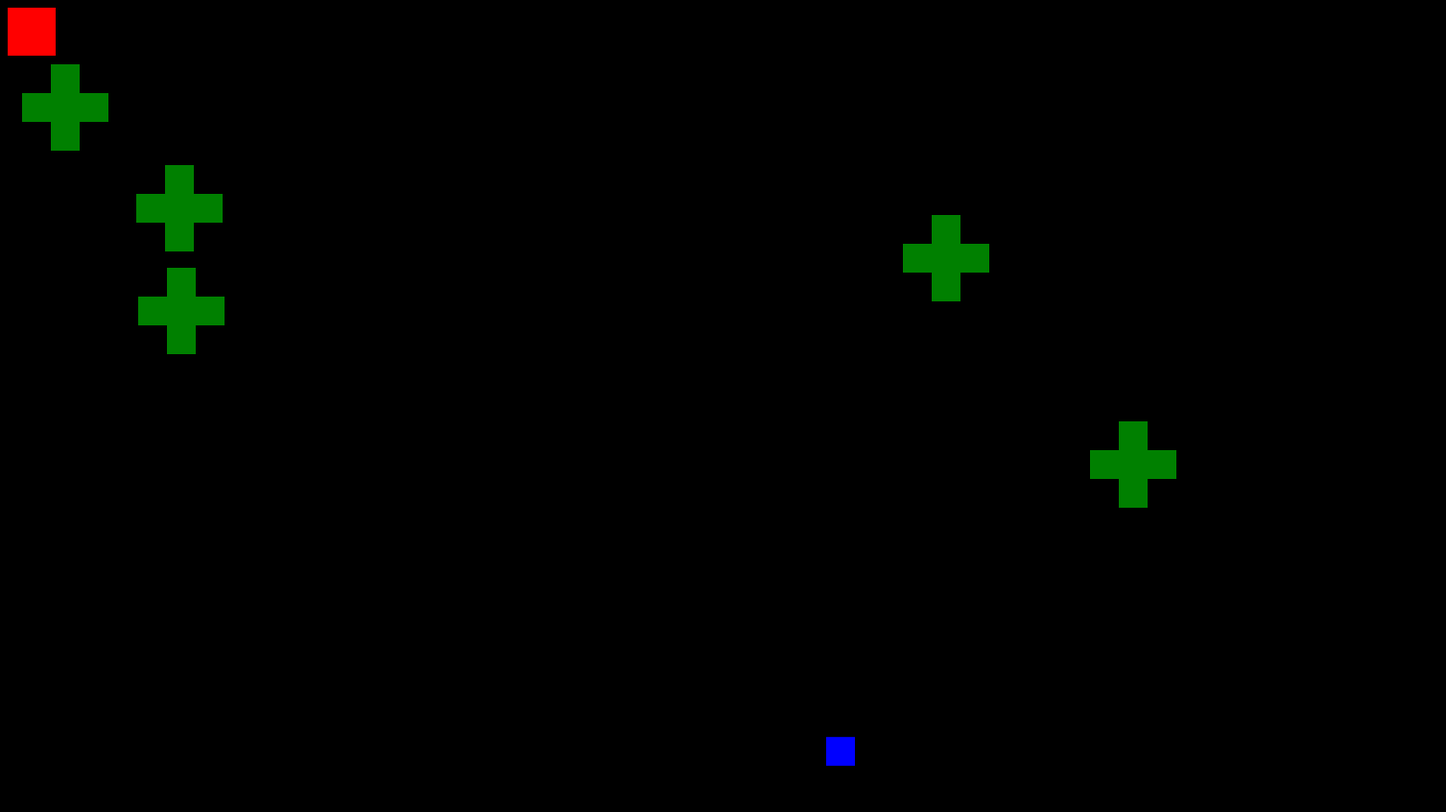
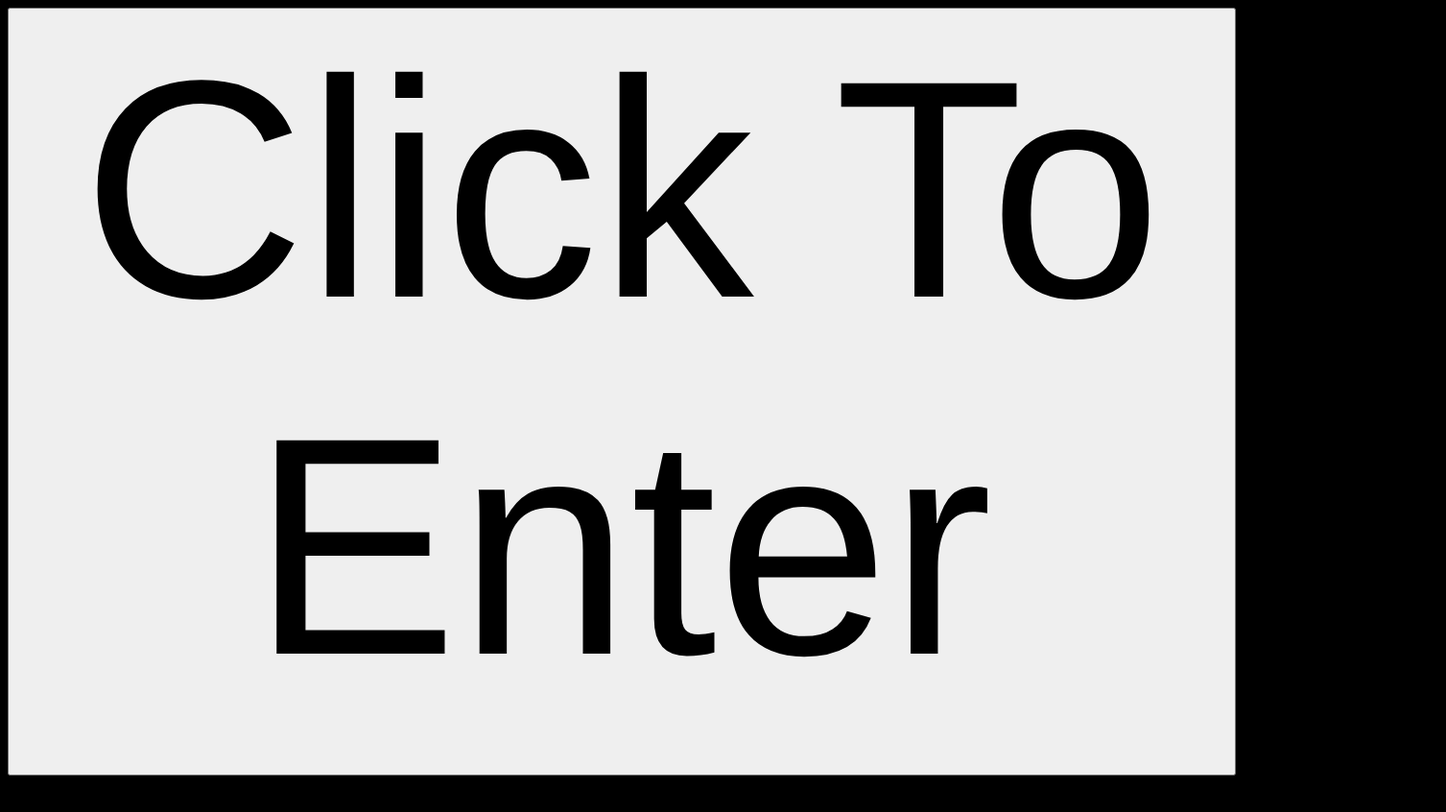
Before and after one commit to BlachnioFranciszek/ObiektLatajacy, a plain HTML site: page index.html in a window 1280 px wide. Shown: the whole page at 96% size, 1507 px wide, since content can reach past the window. Before the commit the page ends 800 px from the top, so only its background shows below. Drawn offline with Linux system fonts and the light colour scheme.

Commit message:
Final Version

```diff
--- a/index.html
+++ b/index.html
@@ -1,5 +1,6 @@
 <!DOCTYPE html>
 <html lang="en">
+
 <head>
     <meta charset="UTF-8">
     <meta name="viewport" content="width=device-width, initial-scale=1.0">
@@ -11,21 +12,25 @@
             height: 50px;
             background-color: red;
         }
+
         body {
             background-color: black;
         }
+
         .enemy {
             position: absolute;
             width: 30px;
             height: 30px;
             background-color: blue;
         }
+
         .tree {
             position: absolute;
             width: 40px;
             height: 40px;
             background-color: green;
         }
+
         .pinkEnemy {
             position: absolute;
             width: 30px;
@@ -34,8 +39,10 @@
         }
     </style>
 </head>
+
 <body>
-    <div id="object"></div>
-    <script src="./script.js    "></script>
+    <button id="enterFullscreen" style="width: 100vw;height: 100vh;font-size: 2020%;">Click To Enter
+        Fullscreen</button>
+
+    <script src="./main.js"></script>
 </body>
-</html>
```
